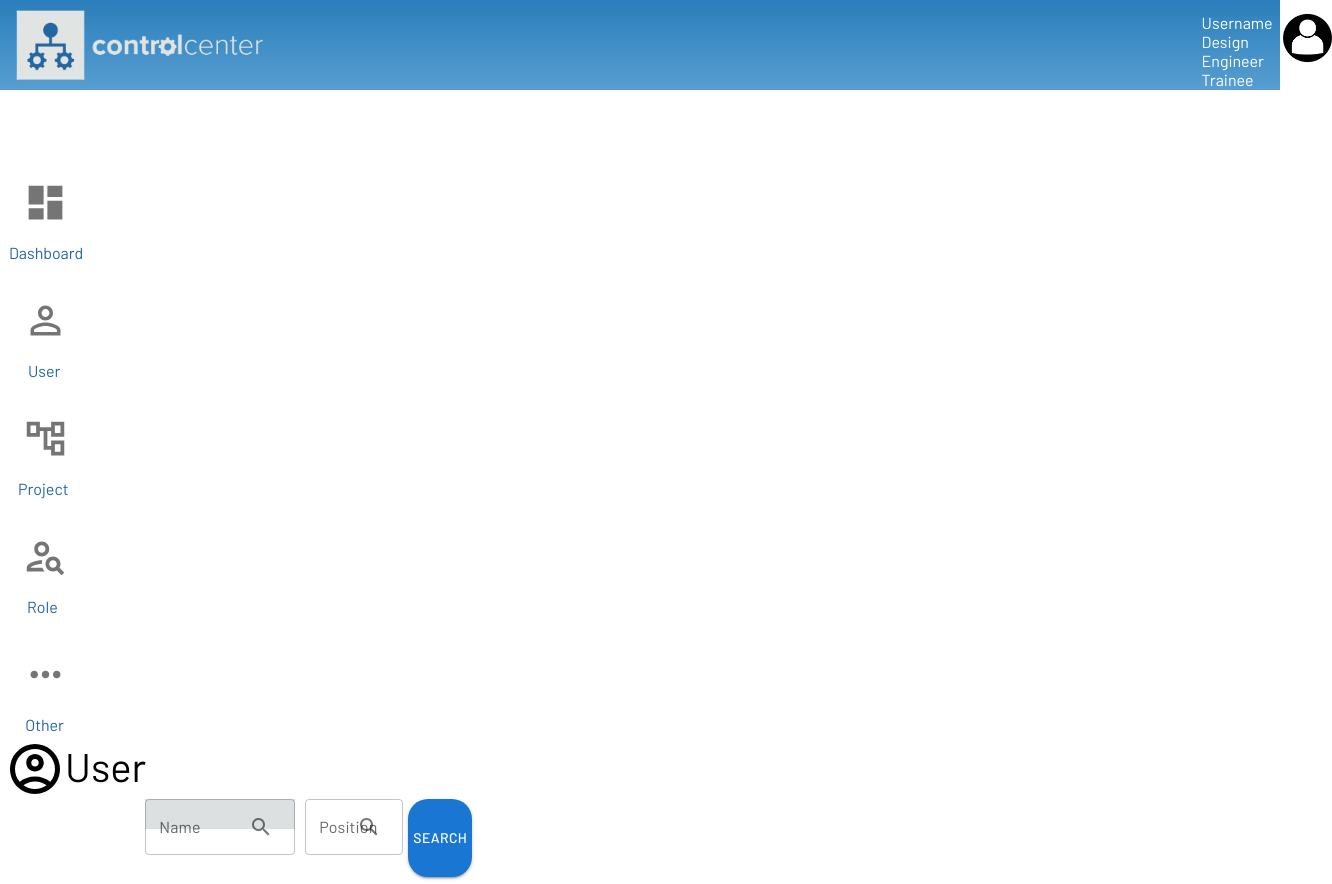
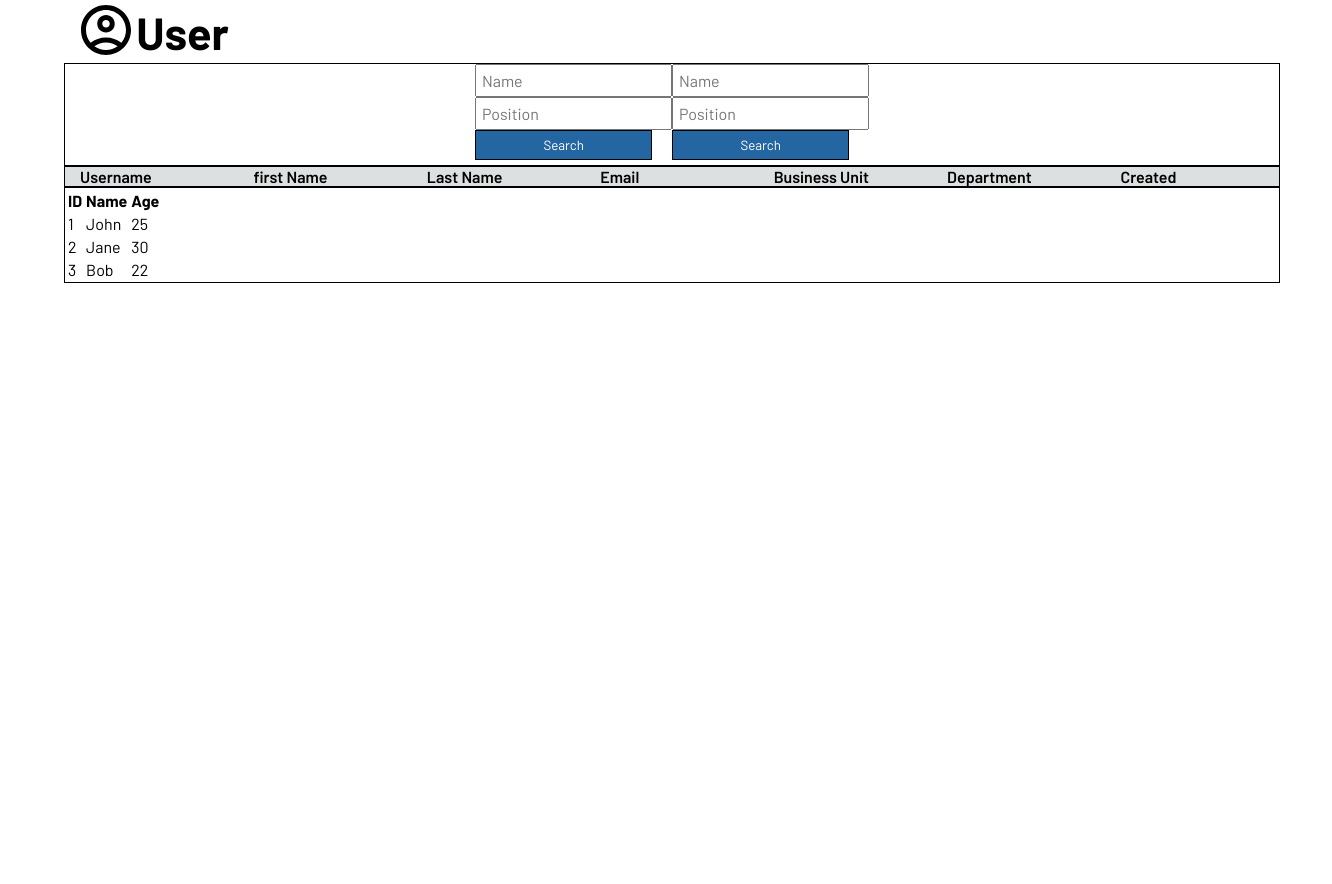
Before and after one commit to arieldiego73/control-center, a React (Create React App) app in the folder frontend/: page /Userpage in a window 1280 px wide. Shown: the whole page, 1332 px wide, since content can reach past the window. After the commit the page ends 800 px from the top, so only its background shows below. Built offline with nearby package versions, Linux system fonts and the light colour scheme.

Commit message:
user page

```diff
--- a/frontend/src/App.tsx
+++ b/frontend/src/App.tsx
@@ -4,8 +4,8 @@ import LoginPage from "./pages/LoginPage";
 import { Dashboard } from "./components/dashboard/Dashboard";
 import TopNav from "./components/topnav/Topnav";
 import { Sidenav } from "./components/sidenav/Sidenav";
+import Userhandler from "./components/user/Userhandler";
 import Userpage from "./components/user/Userpage";
-import UserTable from "./components/user/Usertable";
 
 function App() {
 	return (
@@ -15,8 +15,9 @@ function App() {
 				<Route path="/Dashboard" Component={Dashboard} />
 				<Route path="/TopNav" Component={TopNav} />
 				<Route path="/Sidenav" Component={Sidenav} />
+				<Route path="/Userhandler" Component={Userhandler} />
 				<Route path="/Userpage" Component={Userpage} />
-				<Route path="/UserTable" Component={UserTable} />
+
 			</Routes>
 		</BrowserRouter>
 	);
--- /dev/null
+++ b/frontend/src/components/user/User.module.css
@@ -0,0 +1,35 @@
+.mainHolder{
+    padding-left: 5%;
+}
+.iconHolder{
+    flex:1;
+    padding-left: 7;
+}
+.contentHolder{
+    margin: 20;
+}
+.searcBar1 {
+    justify-Content: "center";
+    align-Content: "center";
+    align-Items: "center";
+}
+.searchBarHolder1 {
+    margin-Top: 10;
+    margin-Bottom: 10;
+    padding-Right: "10px"
+}
+.searchBarHolder2{
+    margin-Top: 10;
+    margin-Bottom: 10;
+}
+.searchButton {
+    padding-Left: "50%";
+}
+.subHeader{
+    flex-Direction: "row";
+    background-Color: "#dce0e0";
+    padding-Top: "5";
+    padding-Left: "5";
+    display: "flex";
+    border: "1px solid black";
+}
--- /dev/null
+++ b/frontend/src/components/user/Userhandler.tsx
@@ -0,0 +1,23 @@
+import Logo from "../../Assets/Logo1.png";
+import User from '../../Assets/userImage.png'
+import { Sidenav } from "../sidenav/Sidenav";
+import Userpage from "./Userpage";
+
+export default function Userhandler (){
+    return(
+        <div style={{flexDirection:'column', display: 'flex'}}>
+            <div>
+                <Sidenav/>
+            </div>
+            <div style={{position: 'absolute', paddingTop: '8%', width: '90%', paddingLeft: '5%', paddingRight: '5%'}}>
+                <Userpage/>
+            </div>
+
+
+
+        </div>
+
+
+    )
+
+}
--- a/frontend/src/components/user/Userpage.tsx
+++ b/frontend/src/components/user/Userpage.tsx
@@ -1,15 +1,198 @@
-import * as React from 'react';
-import { Sidenav } from '../sidenav/Sidenav';
-import UserTable from './Usertable';
+import React, { useState } from "react";
+import AccountCircleOutlinedIcon from "@mui/icons-material/AccountCircleOutlined";
+import Usertable from "./Usertable";
+import Style from "./User.module.css";
+//  clasname={Style.kineme}
 
-export default function Userpage (){
+export default function Userpage() {
+  const data = [
+    { id: 1, name: "John", age: 25 },
+    { id: 2, name: "Jane", age: 30 },
+    { id: 3, name: "Bob", age: 22 },
+  ];
+
+  const [searchQuery, setSearchQuery] = useState("");
+  const [filteredData, setFilteredData] = useState(data);
+
+  const handleSearch = () => {
+    const filtered = data.filter((item) =>
+      item.name.toLowerCase().includes(searchQuery.toLowerCase())
+    );
+    setFilteredData(filtered);
+  };
+
   return (
-    <div >
-      <Sidenav/>
-      <div style={{position: 'absolute', marginBottom: '100z%'}}>
-      <UserTable/>
+    <div className={Style.mainHolder}>
+      <div style={{ flexDirection: "row", display: "flex", paddingLeft: "1%" }}>
+        <div className={Style.iconHolder}>
+          <AccountCircleOutlinedIcon style={{ fontSize: "60px" }} />
+        </div>
+
+        <div
+          style={{
+            flex: "40",
+            marginRight: 5,
+            justifyContent: "center",
+            alignSelf: "center",
+          }}
+        >
+          <text style={{ fontSize: 45, fontWeight: "bold", color: "black" }}>
+            User
+          </text>
+        </div>
       </div>
 
+      <div className={Style.contentHolder}>
+
+        {/* Start of Header */}
+        <div
+          style={{
+            flexDirection: "row",
+            backgroundColor: "white",
+            paddingBottom: 5,
+            display: "flex",
+            border: "1px solid black",
+            alignSelf: "center",
+            justifyContent: "center",
+          }}
+        >
+          {/* Start of first search bar */}
+        <div className={Style.searchBar1}>
+            <div  className={Style.searchBarHolder1}>
+                <input
+                type="text"
+                placeholder="Name"
+                value={searchQuery}
+                onChange={(e) => setSearchQuery(e.target.value)}
+                style={{ padding: 5, fontSize: 16 }}
+                />
+            </div>
+
+            <div  className={Style.searchBarHolder2}>
+              <input
+                type="text"
+                placeholder="Position"
+                value={searchQuery}
+                onChange={(e) => setSearchQuery(e.target.value)}
+                style={{ padding: 5, fontSize: 16 }}
+              />
+            </div>
+
+            <div  className={Style.searchButton}>
+              <button
+                onClick={handleSearch}
+                style={{
+                  backgroundColor: "#2466A2",
+                  border: "1px solid black",
+                  color: "white",
+                  height: "30px",
+                  width: "90%",
+                }}
+              >
+                Search
+              </button>
+            </div>
+        </div>
+
+        {/* Start of second search bar */}
+        <div className={Style.searchBar1}>
+                <div  className={Style.searchBarHolder1}>
+                <input
+                    type="text"
+                    placeholder="Name"
+                    value={searchQuery}
+                    onChange={(e) => setSearchQuery(e.target.value)}
+                    style={{ padding: 5, fontSize: 16 }}
+                />
+                </div>
+
+                <div  className={Style.searchBarHolder2}>
+                <input
+                    type="text"
+                    placeholder="Position"
+                    value={searchQuery}
+                    onChange={(e) => setSearchQuery(e.target.value)}
+                    style={{ padding: 5, fontSize: 16 }}
+                />
+                </div>
+
+                <div  className={Style.searchButton}>
+                <button
+                    onClick={handleSearch}
+                    style={{
+                    backgroundColor: "#2466A2",
+                    border: "1px solid black",
+                    color: "white",
+                    height: "30px",
+                    width: "90%",
+                    }}
+                >
+                    Search
+                </button>
+                </div>
+            </div>
+        </div>
+
+        {/* Start of Sub Header */}
+        <div
+          style={{
+            flexDirection: "row",
+            backgroundColor: "#dce0e0",
+            paddingTop: "5",
+            paddingLeft: "5",
+            display: "flex",
+            border: "1px solid black",
+          }}
+        >
+          <div style={{ flex: 1, marginLeft: 15, marginRight: 15 }}>
+            <text style={{ fontSize: 16, color: "black", fontWeight: "600" }}>
+              {" "}
+              Username{" "}
+            </text>
+          </div>
+          <div style={{ flex: 1, marginLeft: 15, marginRight: 15 }}>
+            <text style={{ fontSize: 16, color: "black", fontWeight: "600" }}>
+              {" "}
+              first Name{" "}
+            </text>
+          </div>
+          <div style={{ flex: 1, marginLeft: 15, marginRight: 15 }}>
+            <text style={{ fontSize: 16, color: "black", fontWeight: "600" }}>
+              {" "}
+              Last Name{" "}
+            </text>
+          </div>
+          <div style={{ flex: 1, marginLeft: 15, marginRight: 15 }}>
+            <text style={{ fontSize: 16, color: "black", fontWeight: "600" }}>
+              {" "}
+              Email{" "}
+            </text>
+          </div>
+          <div style={{ flex: 1, marginLeft: 15, marginRight: 15 }}>
+            <text style={{ fontSize: 16, color: "black", fontWeight: "600" }}>
+              {" "}
+              Business Unit{" "}
+            </text>
+          </div>
+          <div style={{ flex: 1, marginLeft: 15, marginRight: 15 }}>
+            <text style={{ fontSize: 16, color: "black", fontWeight: "600" }}>
+              {" "}
+              Department{" "}
+            </text>
+          </div>
+          <div style={{ flex: 1, marginLeft: 15, marginRight: 15 }}>
+            <text style={{ fontSize: 16, color: "black", fontWeight: "600" }}>
+              {" "}
+              Created{" "}
+            </text>
+          </div>
+        </div>
+
+        {/* Start of Table */}
+        <div style={{ backgroundColor: "white", border: "1px solid black" }}>
+          <Usertable data={data} />
+        </div>
+      </div>
     </div>
   );
-};
+}
--- /dev/null
+++ b/frontend/src/components/user/Usertable.js
@@ -0,0 +1,25 @@
+
+const Usertable = ({ data }) => {
+  return (
+    <table>
+      <thead>
+        <tr>
+          <th>ID</th>
+          <th>Name</th>
+          <th>Age</th>
+        </tr>
+      </thead>
+      <tbody>
+        {data.map((item) => (
+          <tr key={item.id}>
+            <td>{item.id}</td>
+            <td>{item.name}</td>
+            <td>{item.age}</td>
+          </tr>
+        ))}
+      </tbody>
+    </table>
+  );
+};
+
+export default Usertable;
--- a/frontend/src/components/user/Usertable.tsx
+++ /dev/null
@@ -1,67 +0,0 @@
-import React from 'react';
-import { Icon, TextField, InputAdornment, IconButton, Button } from '@mui/material';
-import AccountCircleOutlinedIcon from '@mui/icons-material/AccountCircleOutlined';
-import SearchIcon from '@mui/icons-material/Search';
-
-export default function UserTable() {
-  return (
-    <div style={{backgroundColor: 'white',width: '50%',height: '150px', borderRadius: '20px'}}>
-      <div style={{flexDirection: 'row', display:'flex', paddingLeft: '2%', paddingTop: '2%', }}>
-        <Icon component={AccountCircleOutlinedIcon} style={{ color: 'black', fontSize: 60, fontWeight: '50' }} />
-        <text style={{ fontSize: 40, fontWeight: '100px', paddingTop: '1%'}}> User </text>
-      </div>
-
-
-
-      <div style={{ flexDirection: 'row', display: 'flex', paddingLeft: '57%'}}>
-        <div style={{ flexDirection: 'row', display: 'flex', gap: '5px' }}>
-        <TextField
-          id="search1"
-          label="Name"
-          variant="outlined"
-          style={{
-            marginBottom: '10px',
-            width: '150px',
-            height: '30px',
-            backgroundColor: '#dce0e0',
-          }}
-          InputProps={{
-            endAdornment: (
-              <InputAdornment position="end">
-                <IconButton>
-                  <SearchIcon />
-                </IconButton>
-              </InputAdornment>
-            ),
-          }}
-        />
-          {/* <Button style={{ height: '139%', borderRadius: '20px' }} variant="contained" color="primary">Search</Button> */}
-        </div>
-
-        <div style={{ flexDirection: 'row', display: 'flex', gap: '5px', paddingLeft: '10px' }}>
-          <TextField
-            id="search2"
-            label="Position"
-            variant="outlined"
-            // style={{
-            //   marginBottom: '10px',
-            //   width: '150px',
-            //   height: '30px',
-            //   backgroundColor: '#dce0e0',
-            // }}
-            InputProps={{
-              endAdornment: (
-                <InputAdornment position="end">
-                  <IconButton>
-                    <SearchIcon />
-                  </IconButton>
-                </InputAdornment>
-              ),
-            }}
-          />
-          <Button style={{ height: '139%', borderRadius: '20px'}} variant="contained" color="primary">Search</Button>
-        </div>
-      </div>
-    </div>
-  );
-};
```
